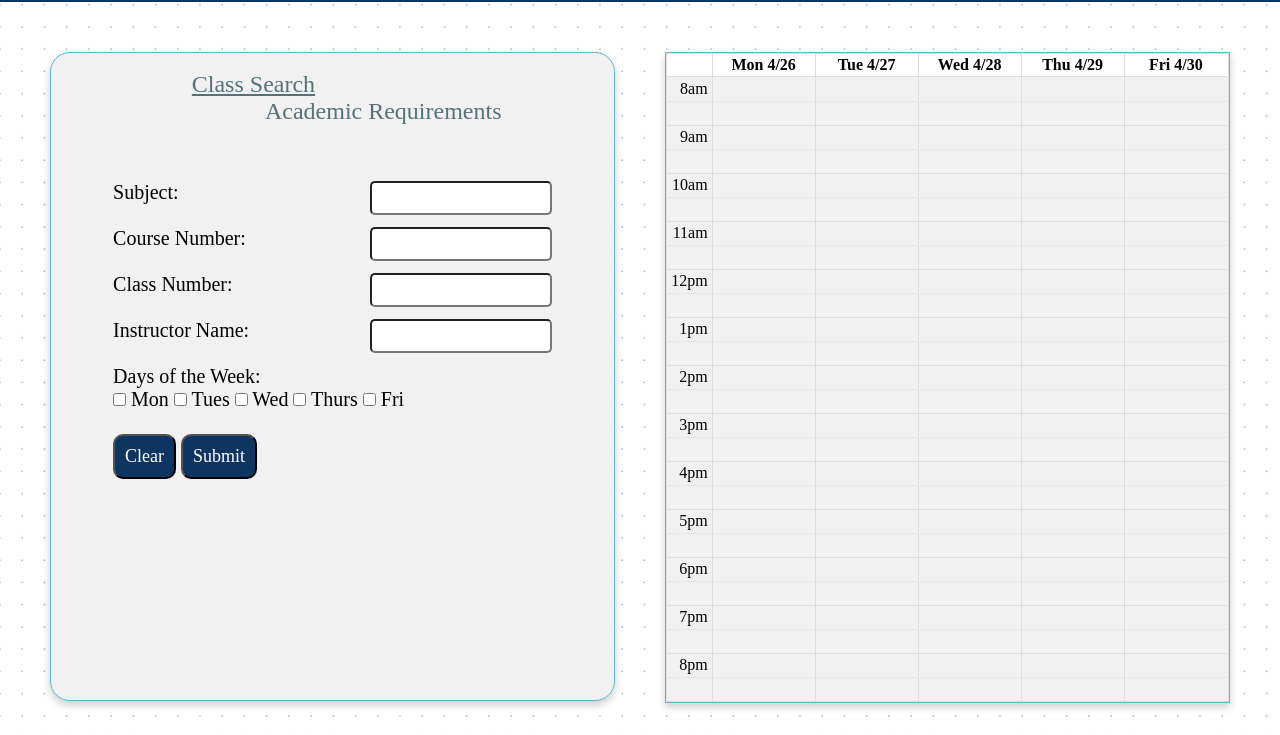
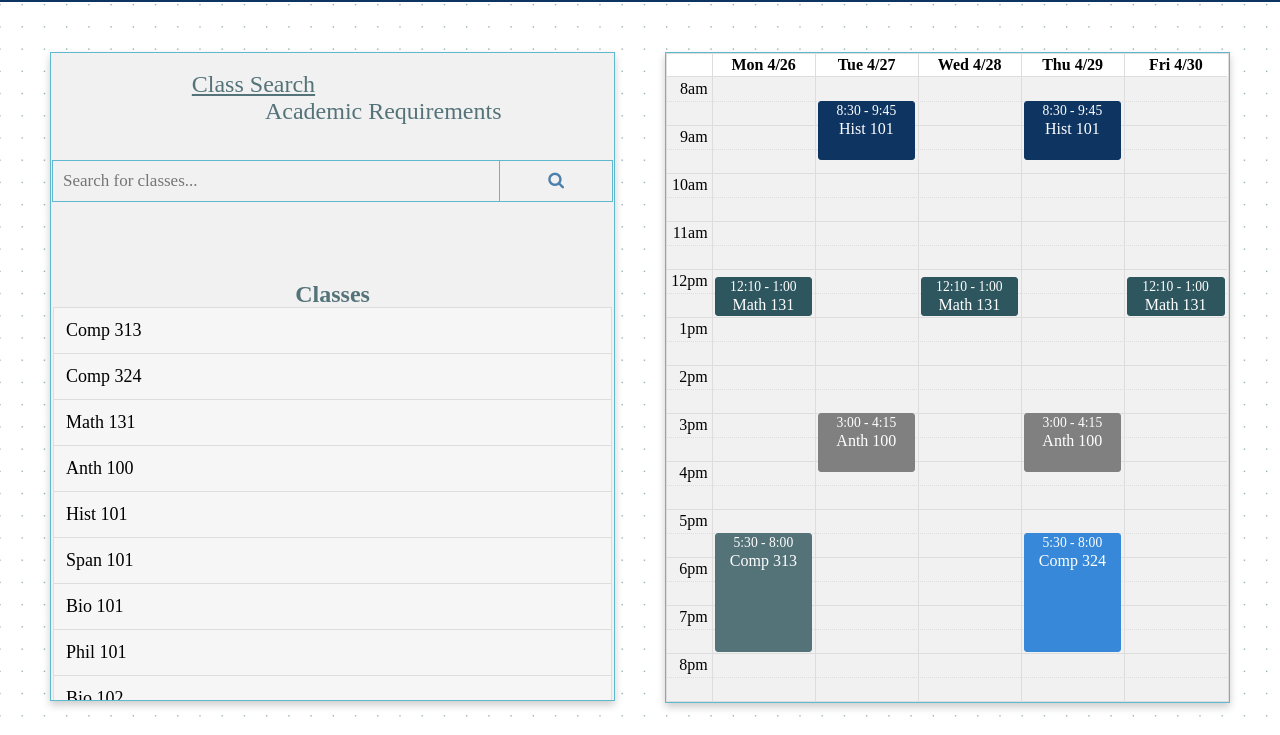
Before and after one commit to gabehug/CS324-Web-Design-Project, a website: page public/class-schedule.html in a window 1280 px wide. Shown: the part 62-797 px from the top of the page. Drawn offline with Linux system fonts and the light colour scheme; no server answers.

Commit message:
filter function for classes added

```diff
--- a/public/class-schedule.html
+++ b/public/class-schedule.html
@@ -50,35 +50,26 @@
                             <td>
                                 <div id="ClassSearch" class="tabcontent">
                                     <!-- Complete form action for search-->
-                                    <form class="full-class-search" autocomplete="off" action="">
-                                        <label for="subject">Subject:
-                                            <input type="text" id="subject" name="subject">
-                                        </label>
-                                        <br></br>
-                                        <label for="course-num">Course Number:
-                                            <input type="number" id="course-num" name="course-num">
-                                        </label>
-                                        <br></br>
-                                        <label for="class-num">Class Number:
-                                            <input type="number" id="class-num" name="class-num">
-                                        </label>
-                                        <br></br>
-                                        <label for="instr-name">Instructor Name:
-                                            <input type="text" id="instr-name" name="instr-name">
-                                        </label>
-                                        <br></br>
-                                        <label for="day-of-week" class="day-of-week">Days of the Week:
-                                            <br>
-                                            <input type="checkbox" name="day-of-week" value="Mon"> Mon
-                                            <input type="checkbox" name="day-of-week" value="Tues"> Tues
-                                            <input type="checkbox" name="day-of-week" value="Wed"> Wed
-                                            <input type="checkbox" name="day-of-week" value="Thurs"> Thurs
-                                            <input type="checkbox" name="day-of-week" value="Fri"> Fri
-                                        </label>
-                                        <br></br>
-                                        <input type="reset" value="Clear">
-                                        <input type="submit" value="Submit">
+                                    <form class="search" style="margin:auto;max-width:600px">
+                                        <input type="text" id="myInput" onkeyup="myFunction()" placeholder="Search for classes..." name="search" autocomplete="off">
+                                        <button type="submit"><i class="fa fa-search"></i></button>
                                     </form>
+                                    <h1 style="text-align: center;">Classes</h1>
+                                    <ul id="myUL">
+                                        <li><a href="#">Comp 313</a></li>
+                                        <li><a href="#">Comp 324</a></li>
+                                        <li><a href="#">Math 131</a></li>
+                                        <li><a href="#">Anth 100</a></li>
+                                        <li><a href="#">Hist 101</a></li>
+                                        <li><a href="#">Span 101</a></li>
+                                        <li><a href="#">Bio 101</a></li>
+                                        <li><a href="#">Phil 101</a></li>
+                                        <li><a href="#">Bio 102</a></li>
+                                        <li><a href="#">Uclr 100</a></li>
+                                        <li><a href="#">Clst 271</a></li>
+                                        <li><a href="#">Theo 100</a></li>
+                                        <li><a href="#">Phil 181</a></li>
+                                    </ul>
                                 </div>
                             </td>
                         </tr>
@@ -131,9 +122,6 @@
 
     </main>
 
-    <script src="javascript/schedule.js"></script>
-    <script src="javascript/tab.js"></script>
-
     <footer>
         <div class="wrapper" style="padding-top: 110px;">
             <div id="skew" class="cus-div">
@@ -147,33 +135,32 @@
         </div>
     </footer>
 
-    <!-- The core Firebase JS SDK is always required and must be listed first -->
-    <script src="https://www.gstatic.com/firebasejs/8.4.2/firebase-app.js"></script>
-    <script src="https://www.gstatic.com/firebasejs/5.5.3/firebase-database.js"></script>
+    <!-- Search Filtering Script -->
+    <script>
+        function myFunction() {
+          // Declare variables
+          var input, filter, ul, li, a, i, txtValue;
+          input = document.getElementById('myInput');
+          filter = input.value.toUpperCase();
+          ul = document.getElementById("myUL");
+          li = ul.getElementsByTagName('li');
 
-    <!-- TODO: Add SDKs for Firebase products that you want to use
-        https://firebase.google.com/docs/web/setup#available-libraries -->
-    <script src="https://www.gstatic.com/firebasejs/8.4.2/firebase-analytics.js"></script>
-
-    <script>
-    // Your web app's Firebase configuration
-    // For Firebase JS SDK v7.20.0 and later, measurementId is optional
-    var firebaseConfig = {
-        apiKey: "AIzaSyC-z98Nc4j11cPpC6eRqB3iQOSlQrfe7aA",
-        authDomain: "comp430-764fa.firebaseapp.com",
-        databaseURL: "https://comp430-764fa-default-rtdb.firebaseio.com",
-        projectId: "comp430-764fa",
-        storageBucket: "comp430-764fa.appspot.com",
-        messagingSenderId: "774865356524",
-        appId: "1:774865356524:web:63328ef09e7142cdf907c9",
-        measurementId: "G-NDEX7JKYRL"
-    };
-    // Initialize Firebase
-    firebase.initializeApp(firebaseConfig);
-    firebase.analytics();
-    const db = firebase.databaseURL();
+          // Loop through all list items, and hide those who don't match the search query
+          for (i = 0; i < li.length; i++) {
+            a = li[i].getElementsByTagName("a")[0];
+            txtValue = a.textContent || a.innerText;
+            if (txtValue.toUpperCase().indexOf(filter) > -1) {
+              li[i].style.display = "";
+            } else {
+              li[i].style.display = "none";
+            }
+          }
+        }
     </script>
 
+    <!-- Other Scripts -->
+    <script src="javascript/schedule.js"></script>
+    <script src="javascript/tab.js"></script>
     <!-- Schedule Builder Script -->
     <script>
         document.addEventListener('DOMContentLoaded', function() {
@@ -194,7 +181,7 @@
             slotMinTime: "08:00:00",
             slotMaxTime: "21:00:00",
           });
-          calendar.addEventSource("https://comp430-764fa-default-rtdb.firebaseio.com/events");
+          calendar.addEventSource("./json/events.json");
 
           calendar.render();
         });
--- a/public/schedule.css
+++ b/public/schedule.css
@@ -80,7 +80,8 @@ nav {
 /* Search Box */
 
 .search {
-  padding-bottom: 10em;
+  padding-top: 10px;
+  padding-bottom: 5em;
 
 }
 form.search input[type=text] {
@@ -91,10 +92,10 @@ form.search input[type=text] {
   width: 80%;
   background: #f1f1f1;
   border: 0;
+  outline:.2px solid #5FB8CD;
 }
 
 form.search button {
-  float: left;
   width: 20%;
   padding: 10px;
   background: #f1f1f1;
@@ -332,37 +333,36 @@ form.search button:hover {
   border: 0.5px solid #5FB8CD;
   background-color: #f1f1f1;
   box-shadow: 0 4px 8px 0 rgba(0, 0, 0, 0.2);
-  border-radius: 20px;
-}
-
-.full-class-search {
-  width: 439px;
-  margin-top: 30px;
-  font-size: 20px;
-  margin-left: auto;
-  margin-right: auto;
-}
-
-.full-class-search input[type=text], input[type=number], select, textarea{
-  border-color: 0.5px solid #547379;
-  padding: 7px;
-  background: white;
-  border-radius: 5px;
-  float: right;
-}
-
-.full-class-search [type=reset], input[type=submit], select, textarea{
-  font-size: 18px;
-  color: white;
-  background: #0e3562;
-  padding: 10px;
-  border-radius: 10px;
-  cursor: pointer;
-}
-
-.full-class-search [type=reset]:hover, input[type=submit]:hover {
-  background: #5FB8CD;
-  color: white;
+  overflow: hidden;
+  overflow-y: scroll;
+}
+
+#ClassSearch h1 {
+  color:#547379;
+  font-size: 24px;
+
+}
+
+#myUL {
+  /* Remove default list styling */
+  list-style: none;
+  margin: auto;
+  padding: 0;
+}
+
+#myUL li a {
+  border: 1px solid #ddd; /* Add a border to all links */
+  margin-top: -1px; /* Prevent double borders */
+  background-color: #f6f6f6; /* Grey background color */
+  padding: 12px; /* Add some padding */
+  text-decoration: none; /* Remove default text underline */
+  font-size: 18px; /* Increase the font-size */
+  color: black; /* Add a black text color */
+  display: block; /* Make it into a block element to fill the whole list */
+}
+
+#myUL li a:hover:not(.header) {
+  background-color: #eee; /* Add a hover effect to all links, except for headers */
 }
 
 /* Academic Requirement Tab */
```
